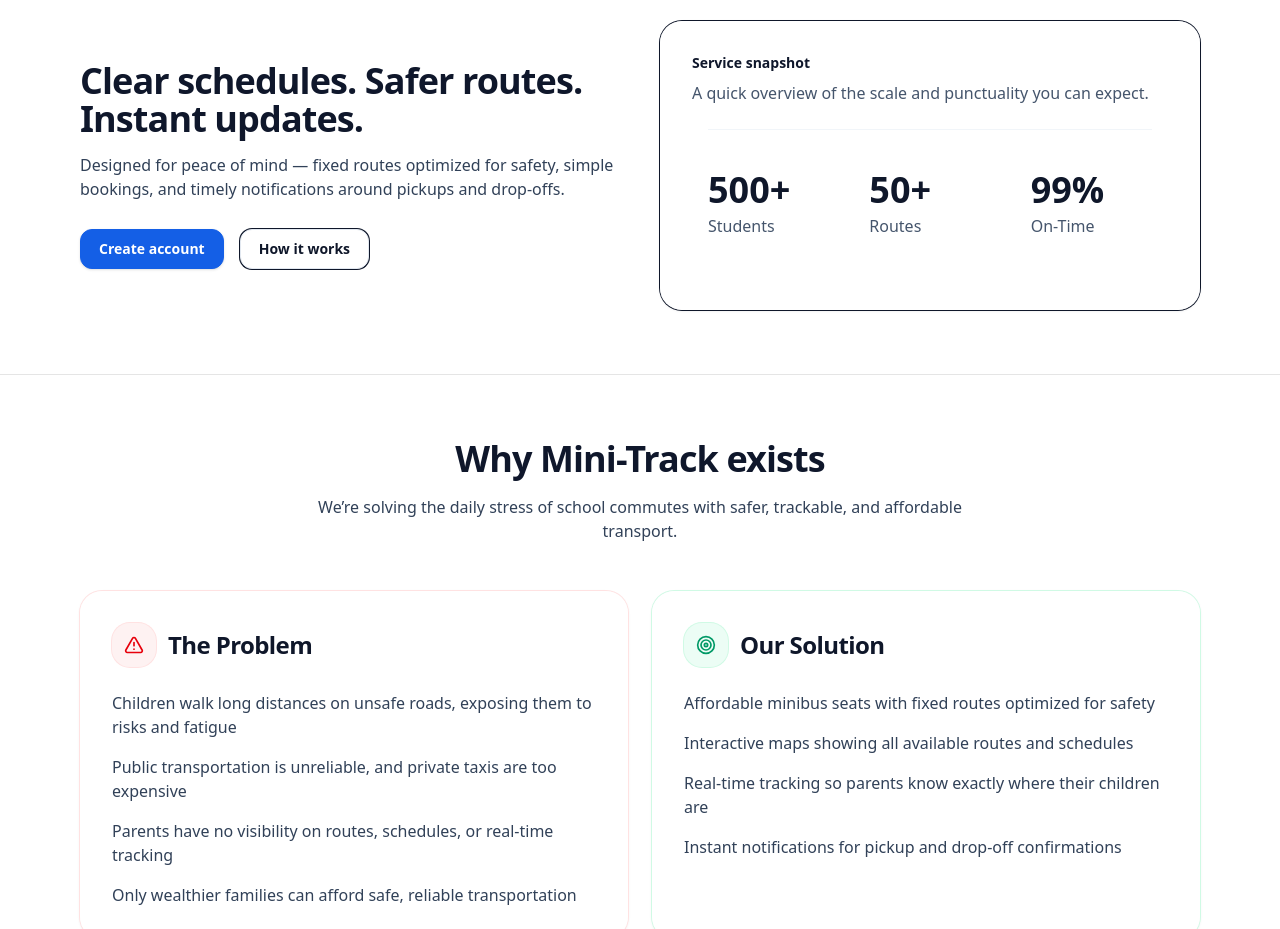
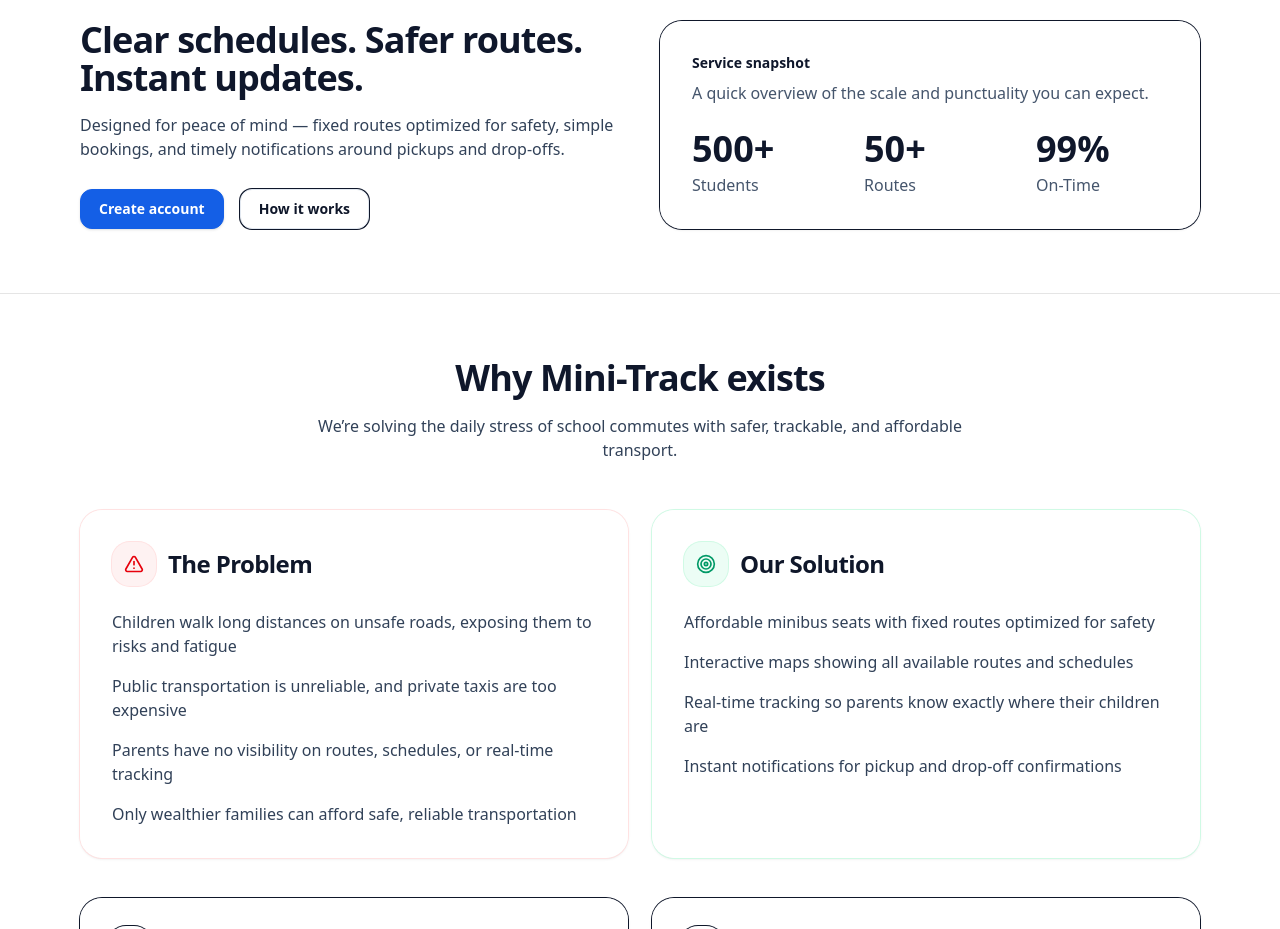
Before and after one commit to RoyCheru/Mini-Track, a Next.js app in the folder frontend/client/: page / in a window 1280 px wide. Shown: the part 1200-2129 px from the top of the page. Built offline with nearby package versions, Linux system fonts and the light colour scheme.

Commit message:
stats section

```diff
--- a/frontend/client/app/components/Stats.tsx
+++ b/frontend/client/app/components/Stats.tsx
@@ -1,20 +1,25 @@
-export default function Stats() {
+type StatsProps = {
+  bordered?: boolean
+  className?: string
+}
+
+export default function Stats({ bordered = true, className = "" }: StatsProps) {
   return (
-    <section className="container-max">
-      <div className="mt-6 grid gap-10 border-t border-slate-100 py-10 md:grid-cols-3">
+    <div className={[bordered ? "border-t border-brand-100/60 pt-10" : "", className].join(" ")}>
+      <div className="grid gap-10 md:grid-cols-3">
         <div>
-          <div className="text-4xl font-extrabold">500+</div>
+          <div className="text-4xl font-extrabold text-slate-900">500+</div>
           <div className="mt-1 text-slate-600">Students</div>
         </div>
         <div>
-          <div className="text-4xl font-extrabold">50+</div>
+          <div className="text-4xl font-extrabold text-slate-900">50+</div>
           <div className="mt-1 text-slate-600">Routes</div>
         </div>
         <div>
-          <div className="text-4xl font-extrabold">99%</div>
+          <div className="text-4xl font-extrabold text-slate-900">99%</div>
           <div className="mt-1 text-slate-600">On-Time</div>
         </div>
       </div>
-    </section>
+    </div>
   )
 }
```
